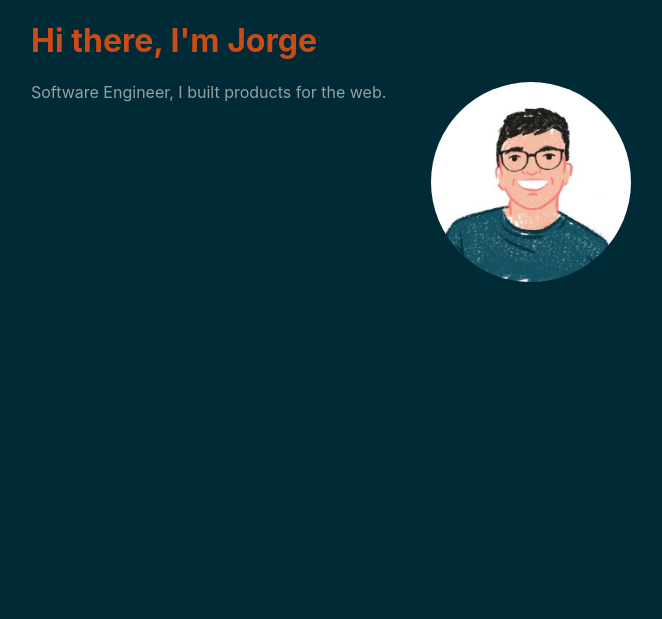
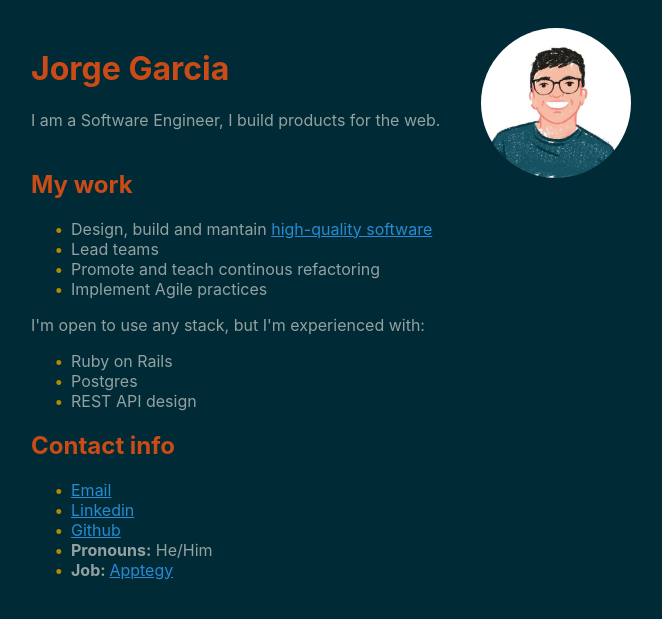
Before and after one commit to JorgeGarciaxyz/jorgegarciaxyz.github.io, a Jekyll site: the page built from index.html, in a window 1280 px wide. Shown: the top 619 px of the page, without its empty margins (309-971 px from the left). Built offline with Jekyll 4.4.1, drawn with Linux system fonts in a browser that asks for light colours.

Commit message:
Feat: Add my work and contact info

```diff
--- a/_sass/index.scss
+++ b/_sass/index.scss
@@ -3,11 +3,21 @@
 .main-container {
   max-width: 600px;
   margin: auto;
+}
 
-  .main-container__yo-image {
-    border-radius: 50%;
-    max-width: 200px;
-    float: right;
-    margin-left: auto;
-  }
+.main-container__header {
+  padding-top: 20px;
 }
+
+.main-container__yo-image {
+  border-radius: 50%;
+  max-width: 150px;
+  float: right;
+  margin-left: auto;
+}
+
+.my-work-container {
+ h2 {
+   padding-top: 20px;
+ }
+}
--- a/index.html
+++ b/index.html
@@ -4,8 +4,47 @@ title: ""
 css: index
 ---
 <div class="main-container">
-  <h1 class="text-orange">Hi there, I'm Jorge</h1>
-  <img src="/assets/images/yo.jpg" alt="jorge's profile picture" class="main-container__yo-image">
+  <header class="main-container__header">
+    <img src="/assets/images/yo.jpg" alt="jorge's profile picture" class="main-container__yo-image">
+    <h1 class="text-orange">Jorge Garcia</h1>
 
-  <p>Software Engineer, I built products for the web.</p>
+    <p>I am a Software Engineer, I build products for the web.</p>
+  </header>
+
+  <div class="my-work-container">
+    <h2 class="text-orange">My work</h1>
+
+    <ul>
+      <li>Design, build and mantain
+        <a target="_blank" href="https://martinfowler.com/articles/is-quality-worth-cost.html">
+          high-quality software
+        </a>
+      </li>
+
+      <li>Lead teams</li>
+
+      <li>Promote and teach continous refactoring</li>
+
+      <li>Implement Agile practices</li>
+    </ul>
+
+    <p>I'm open to use any stack, but I'm experienced with:</p>
+    <ul>
+      <li>Ruby on Rails</li>
+      <li>Postgres</li>
+      <li>REST API design</li>
+    </ul>
+  </div>
+
+  <div>
+    <h2 class="text-orange">Contact info</h2>
+
+    <ul>
+      <li><a href="mailto:jorge.mgg94@gmail.com">Email</a></li>
+      <li><a target="_blank" href="https://www.linkedin.com/in/jorgegg1/">Linkedin</a></li>
+      <li><a target="_blank" href="https://www.github.com/jorgegarciaxyz">Github</a></li>
+      <li><b>Pronouns:</b> He/Him</li>
+      <li><b>Job: </b><a target="_blank" href="https://www.apptegy.com/">Apptegy</a></li>
+    </ul>
+  </div>
 </div>
```
